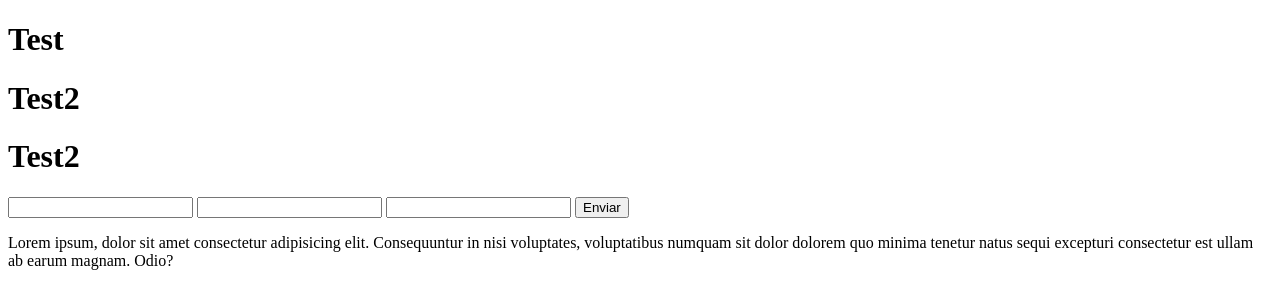
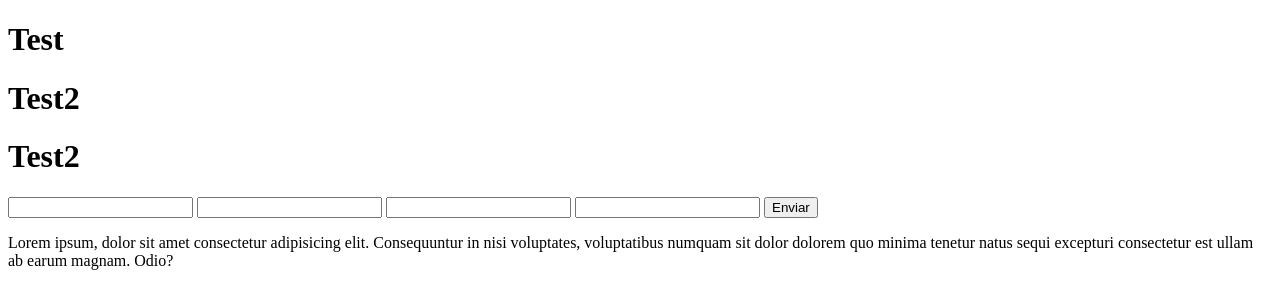
Before and after one commit to giovannitzec/test-test, a plain HTML site: page index.html in a window 1280 px wide. Drawn offline with Linux system fonts and the light colour scheme.

Commit message:
CambioReinicio

```diff
--- a/index.html
+++ b/index.html
@@ -12,6 +12,7 @@
         <input type="text" name="name" id="name"/>
         <input type="text" name="lastName" id="lastName"/>
         <input type="number" name="age" id="age"/>
+        <input type="number" name="salary" id="salary"/>
        <button type="submit" >Enviar</button>
     </form>
     <p>Lorem ipsum, dolor sit amet consectetur adipisicing elit. Consequuntur in nisi voluptates, voluptatibus numquam sit dolor dolorem quo minima tenetur natus sequi excepturi consectetur est ullam ab earum magnam. Odio?</p>
```
Also changed, not shown: ImportanteComandos.txt, style.css (added), 1 other file.
